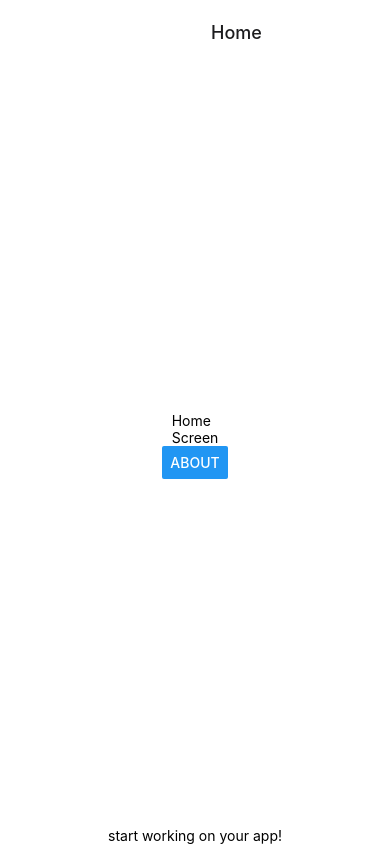
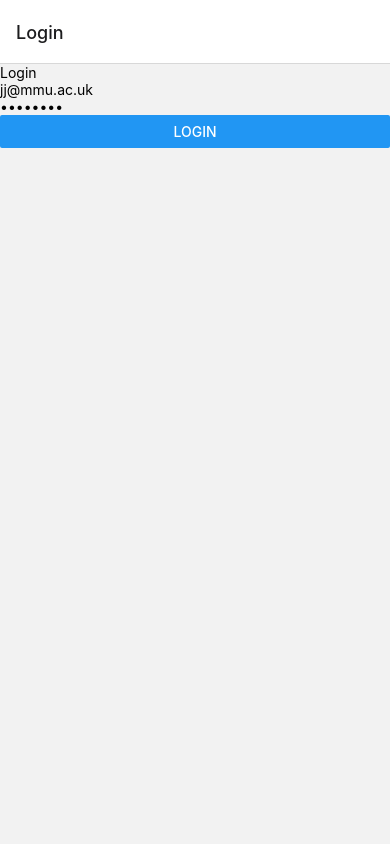
Before and after one commit to antsarsfield/Mobile-App-Dev, a React Native app in the folder Assignment/: screen /Login in a window 390 px wide. Built offline with nearby package versions, Linux system fonts and the light colour scheme.

Commit message:
added a loginpage and feed page

```diff
--- a/Assignment/App.js
+++ b/Assignment/App.js
@@ -5,6 +5,8 @@ import { NavigationContainer } from '@react-navigation/native';
 import { createNativeStackNavigator } from '@react-navigation/native-stack';
 import HomeScreen from './components/home';
 import AboutScreen from './components/about';
+import LoginScreen from './components/login';
+import FeedScreen from './components/feed';
 
 const Stack = createNativeStackNavigator();
 
@@ -12,15 +14,12 @@ class App extends Component {
   render() {
     return (
       <NavigationContainer>
-        <View style={styles.container}>
-          <Stack.Navigator initialRouteName='
-          Home'>
-            <Stack.Screen name="Home" component={HomeScreen} />
-            <Stack.Screen name="About" component={AboutScreen} />
-          </Stack.Navigator>
-          <Text>start working on your app!</Text>
-          <StatusBar style="auto" />
-        </View>
+        <Stack.Navigator initialRouteName="Login" component={LoginScreen}>
+          <Stack.Screen name="Login" component={LoginScreen} />
+          <Stack.Screen name="Feed" component={FeedScreen} />
+          <Stack.Screen name="Home" component={HomeScreen} />
+          <Stack.Screen name="About" component={AboutScreen} />
+        </Stack.Navigator>
       </NavigationContainer>
     );
   }
--- /dev/null
+++ b/Assignment/components/feed.js
@@ -0,0 +1,51 @@
+import React, { Component } from 'react';
+import { View, Text } from 'react-native';
+import AsyncStorage from '@react-native-async-storage/async-storage';
+
+const getData = async (done) => {
+    try {
+        const jsonValue = await AsyncStorage.getItem('@spacebook_details')
+        const data = JSON.parse(jsonValue);
+        return done(data);
+    } catch (e) {
+        console.error(e);
+    }
+}
+
+class FeedScreen extends Component {
+    constructor(props) {
+        super(props);
+
+        this.state = {
+            login_info: {},
+            isLoading: true
+        }
+    }
+
+    componentDidMount() {
+        getData((data) => {
+            this.setState({
+                login_info: data,
+                isLoading: false
+            });
+        });
+    }
+
+    render() {
+        if (this.state.isLoading) {
+            return (
+                <View><Text>Loading...</Text></View>
+            )
+        } else {
+            console.log("here", this.state);
+            return (
+                <View>
+                    <Text>Login id: {this.state.login_info.id}</Text>
+                    <Text>Login token: {this.state.login_info.token}</Text>
+                </View>
+            );
+        }
+    }
+}
+
+export default FeedScreen;
--- /dev/null
+++ b/Assignment/components/login.js
@@ -0,0 +1,70 @@
+import React, { Component } from 'react';
+import { View, Text, Button, TextInput } from 'react-native';
+import AsyncStorage from '@react-native-async-storage/async-storage';
+
+const storeData = async (value) => {
+    try {
+        const jsonValue = JSON.stringify(value)
+        await AsyncStorage.setItem('@spacebook_details', jsonValue)
+    } catch (e) {
+        console.error(error);
+    }
+}
+
+class LoginScreen extends Component {
+    constructor(props) {
+        super(props);
+
+        this.state = {
+            email: "jj@mmu.ac.uk",
+            password: "hello123"
+        };
+    }
+
+    login = () => {
+        fetch('http://192.168.1.63:3333/api/1.0.0/login', {
+            method: 'POST',
+            headers: {
+                'Content-Type': 'application/json'
+            },
+            body: JSON.stringify({
+                email: this.state.email,
+                password: this.state.password
+            })
+        })
+            .then((response) => response.json())
+            .then((json) => {
+                console.log(json);
+                storeData(json);
+                this.props.navigation.navigate("Feed");
+            })
+            .catch((error) => {
+                console.error(error);
+            });
+    }
+
+    render() {
+        return (
+            <View>
+                <Text>Login</Text>
+                <TextInput
+                    placeholder="Enter email"
+                    onChangeText={(email) => this.setState({ email })}
+                    value={this.state.email}
+                />
+                <TextInput
+                    placeholder="Enter password"
+                    onChangeText={(password) => this.setState({ password })}
+                    value={this.state.password}
+                    secureTextEntry={true}
+                />
+                <Button
+                    title="Login"
+                    onPress={() => this.login()}
+                />
+            </View>
+        );
+    }
+}
+
+export default LoginScreen;
--- a/Assignment/package.json
+++ b/Assignment/package.json
@@ -10,6 +10,7 @@
     "eject": "expo eject"
   },
   "dependencies": {
+    "@react-native-async-storage/async-storage": "^1.17.4",
     "@react-navigation/native": "^6.0.10",
     "@react-navigation/native-stack": "^6.6.2",
     "expo": "~45.0.0",
```
Also changed, not shown: 1 other file (tests, documents, lock files or other folders).
